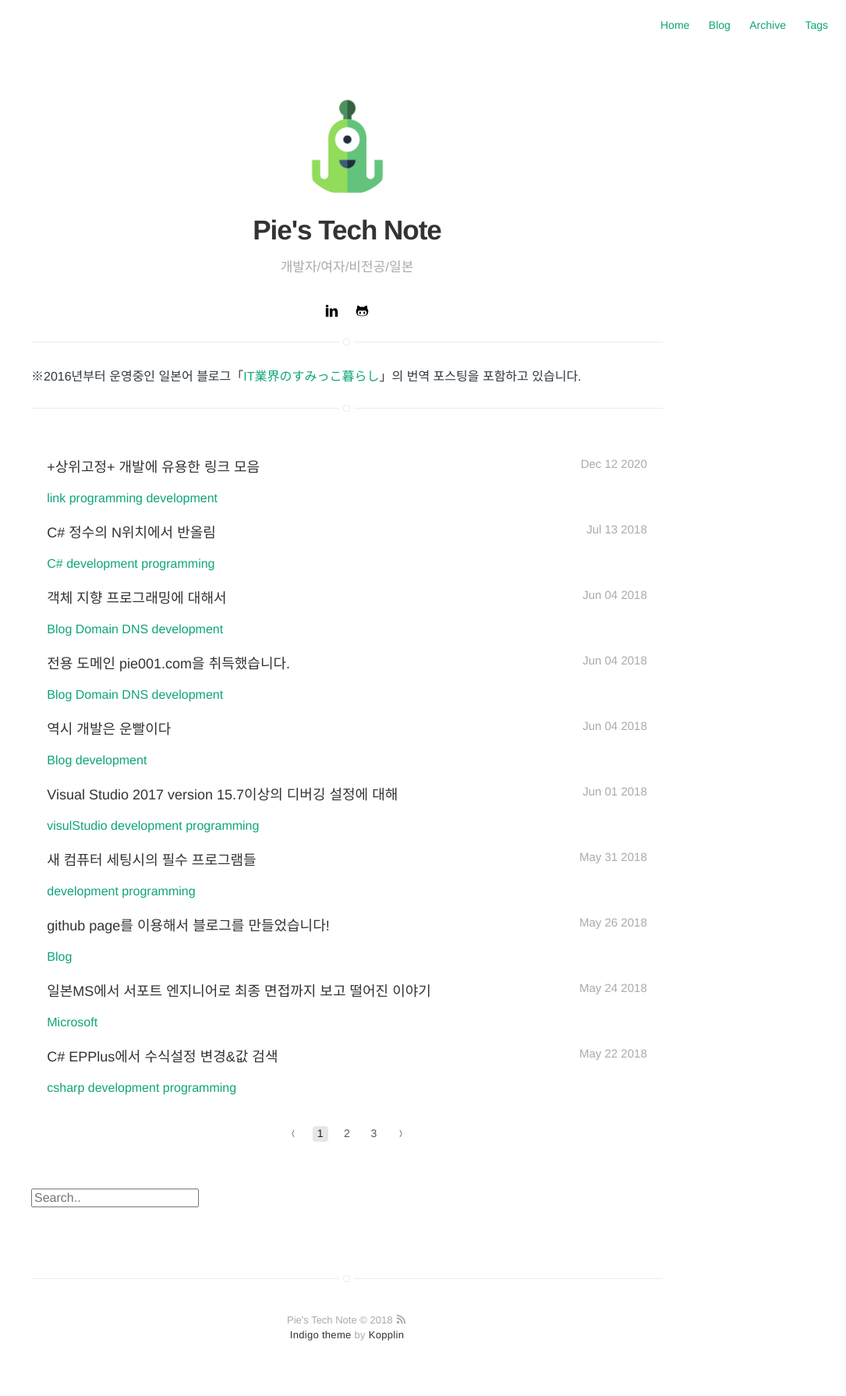
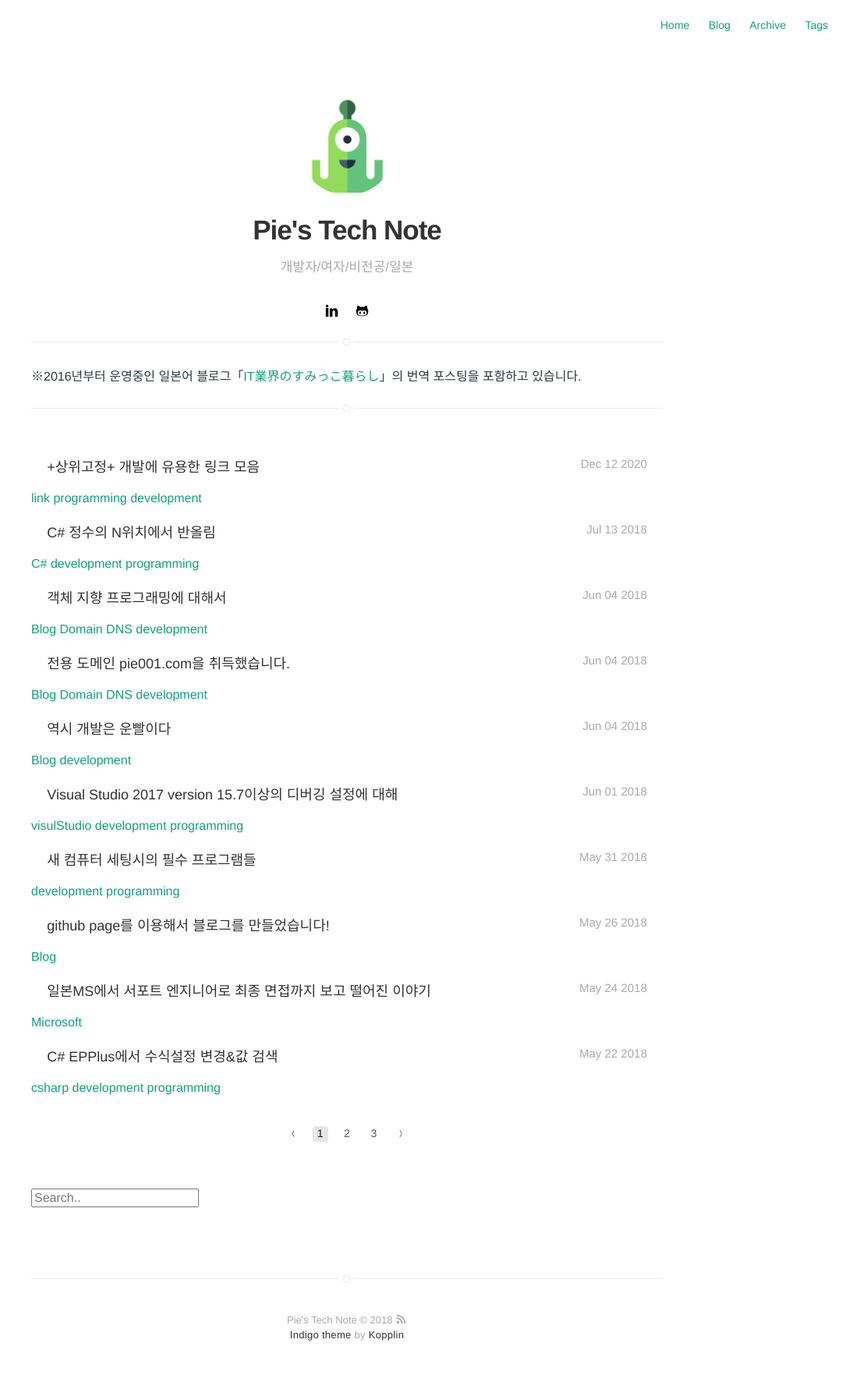
Before and after one commit to Pie001/pie001.github.io, a Jekyll site: the page built from blog/index.html, in a window 1280 px wide. Shown: the whole page at 78% size, without its empty margins (195-1280 px from the left). Built offline with Jekyll 4.4.1, drawn with Linux system fonts in a browser that asks for light colours; the list of posts is cut into pages by our own code.

Commit message:
Update blog-post.html

```diff
--- a/_includes/blog-post.html
+++ b/_includes/blog-post.html
@@ -5,13 +5,12 @@
             {{ post.jemoji }}
             <h3 class="title">{{ post.title }}</h3>
         </a>
+    </div>
 
+    <div class="post-tags">
+    {% for tag in post.tags %}
+        <a class="item" href="{{ site.url }}/tags/#{{ tag | slugify }}">{{ tag }}</a>
+    {% endfor %}
+    </div>
 
-        <div class="post-tags">
-        {% for tag in post.tags %}
-            <a class="item" href="{{ site.url }}/tags/#{{ tag | slugify }}">{{ tag }}</a>
-        {% endfor %}
-        </div>
-
-    </div>
 {% endif %}
```
